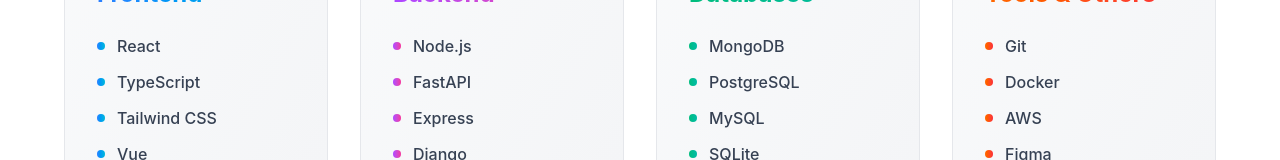
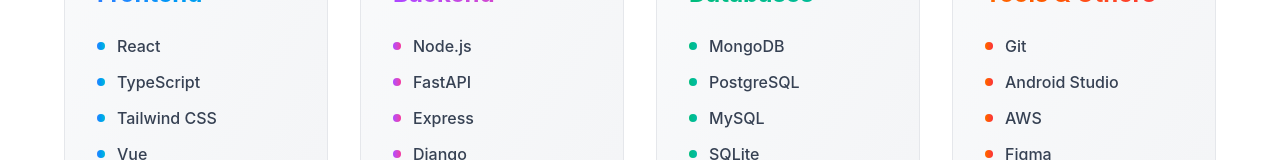
Before and after one commit to Mattdev-cmd/Portfolio, a React (Vite) app: page / in a window 1280 px wide. Shown: the part 6721-6881 px from the top of the page. Built offline with nearby package versions, Linux system fonts and the light colour scheme.

Commit message:
Fix profile image path for base URL

```diff
--- a/src/components/Skills.tsx
+++ b/src/components/Skills.tsx
@@ -22,7 +22,7 @@
   {
     category: 'Tools & Others',
     icon: Wrench,
-    items: ['Git', 'Docker', 'AWS', 'Figma', 'Vite'],
+    items: ['Git', 'Android Studio', 'AWS', 'Figma', 'Vite'],
     color: 'from-orange-500 to-red-500'
   },
 ];
```
